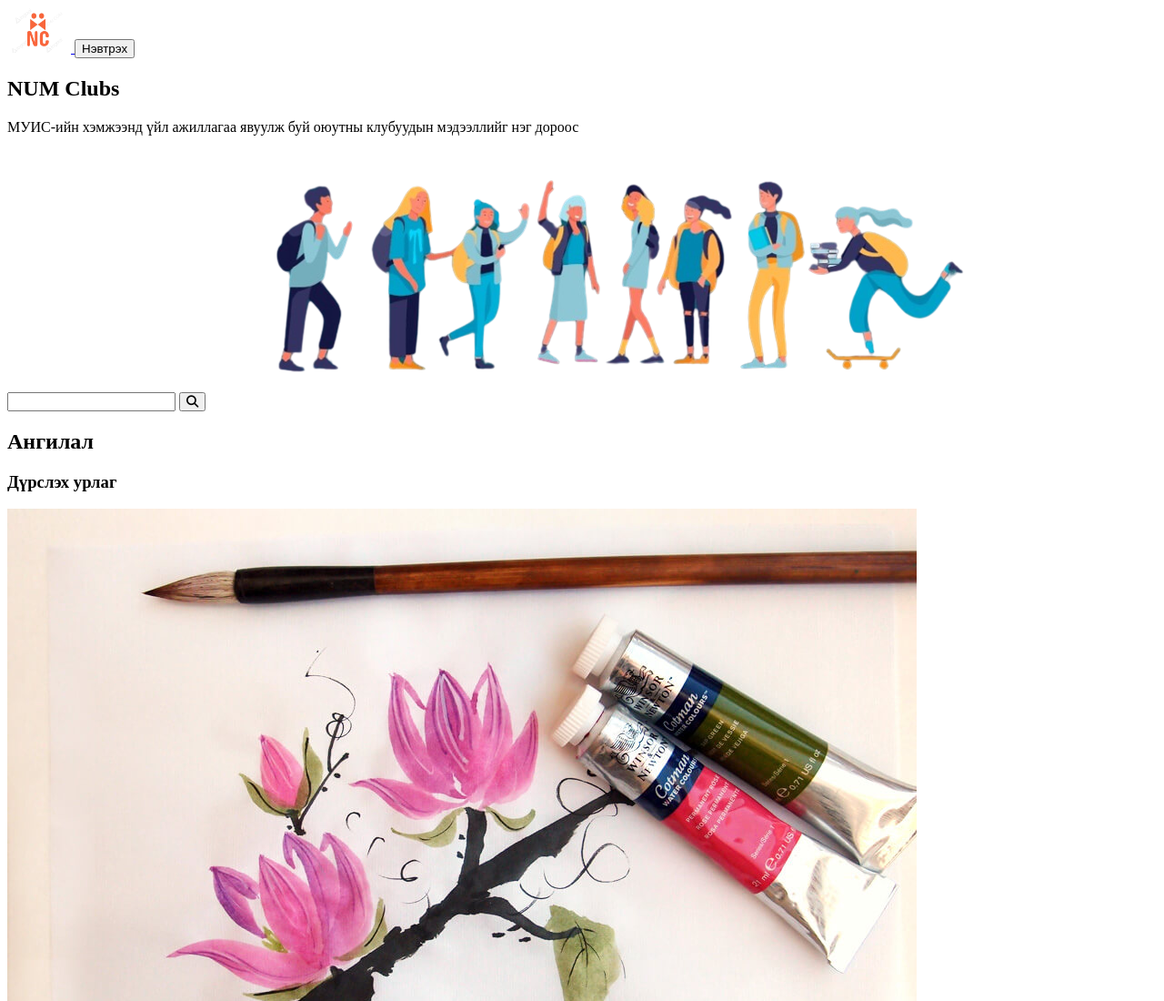
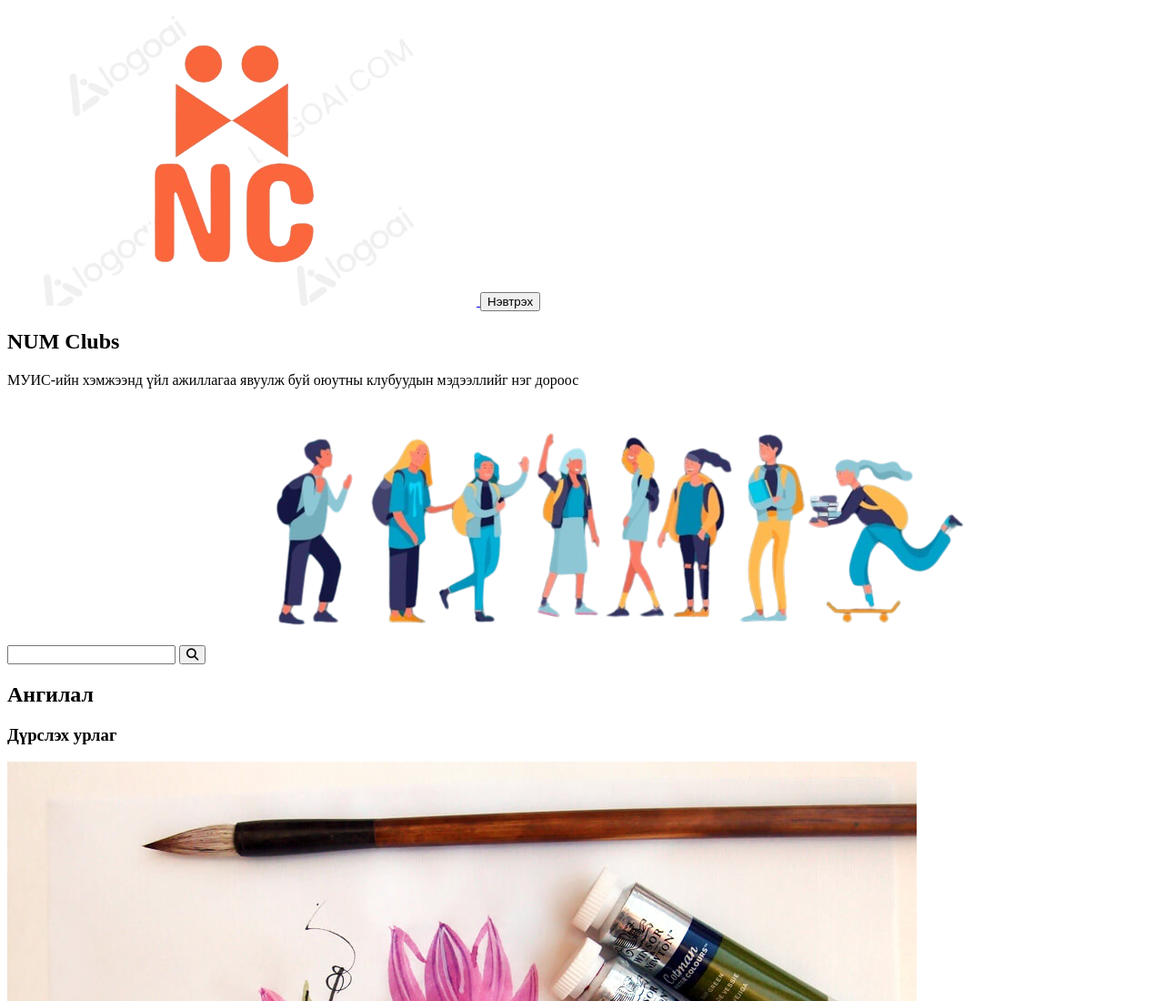
Before and after one commit to tsolmonsq/NUM-Clubs, a plain HTML site: page index.html in a window 1280 px wide. Shown: the top 1100 px of the page at 91% size. Drawn offline with Linux system fonts and the light colour scheme.

Commit message:
fix some issues

```diff
--- a/index.html
+++ b/index.html
@@ -16,7 +16,7 @@
 <body>
     <header>
         <a href="./index.html">
-            <img src="./assets/logo.png" alt="NUM Clubs logo" width="70" height="50">
+            <img src="./assets/logo.png" alt="NUM Clubs logo">
         </a>
         <button id="login">Нэвтрэх</button>
     </header>
```
